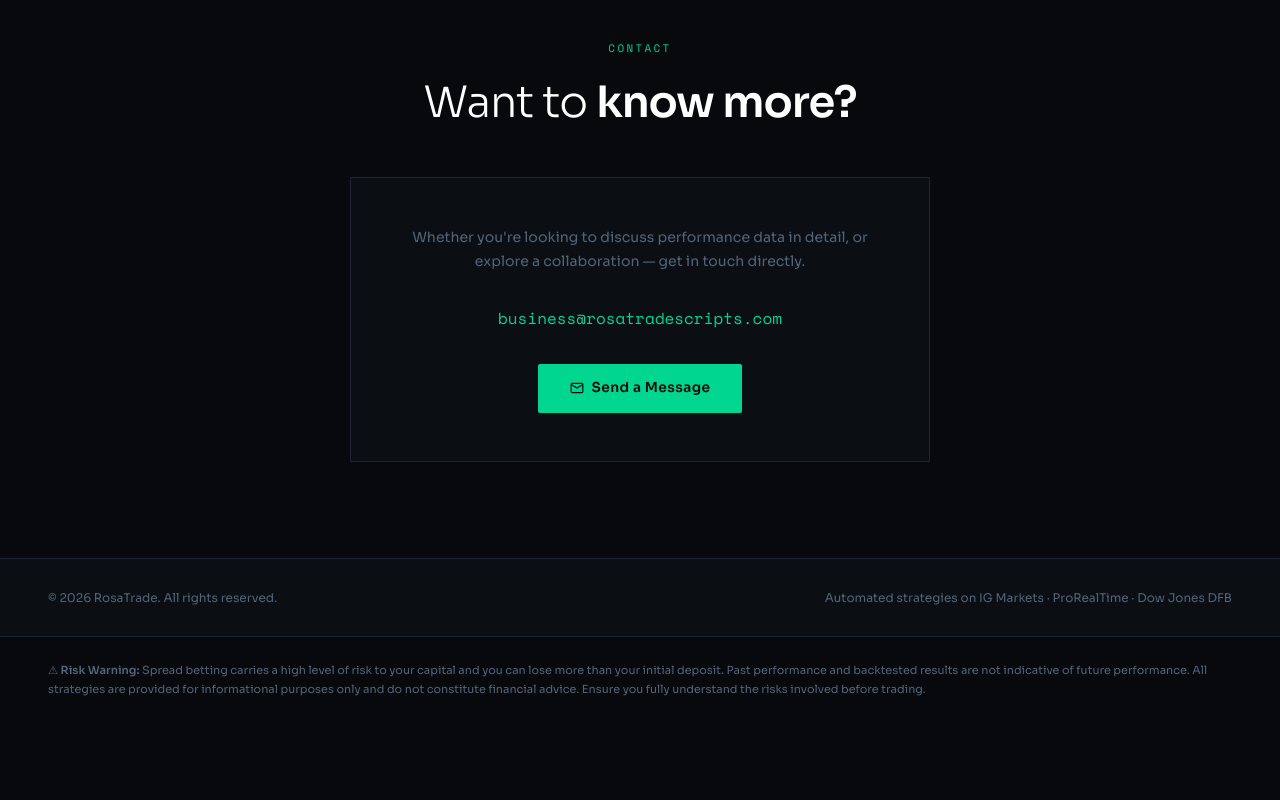
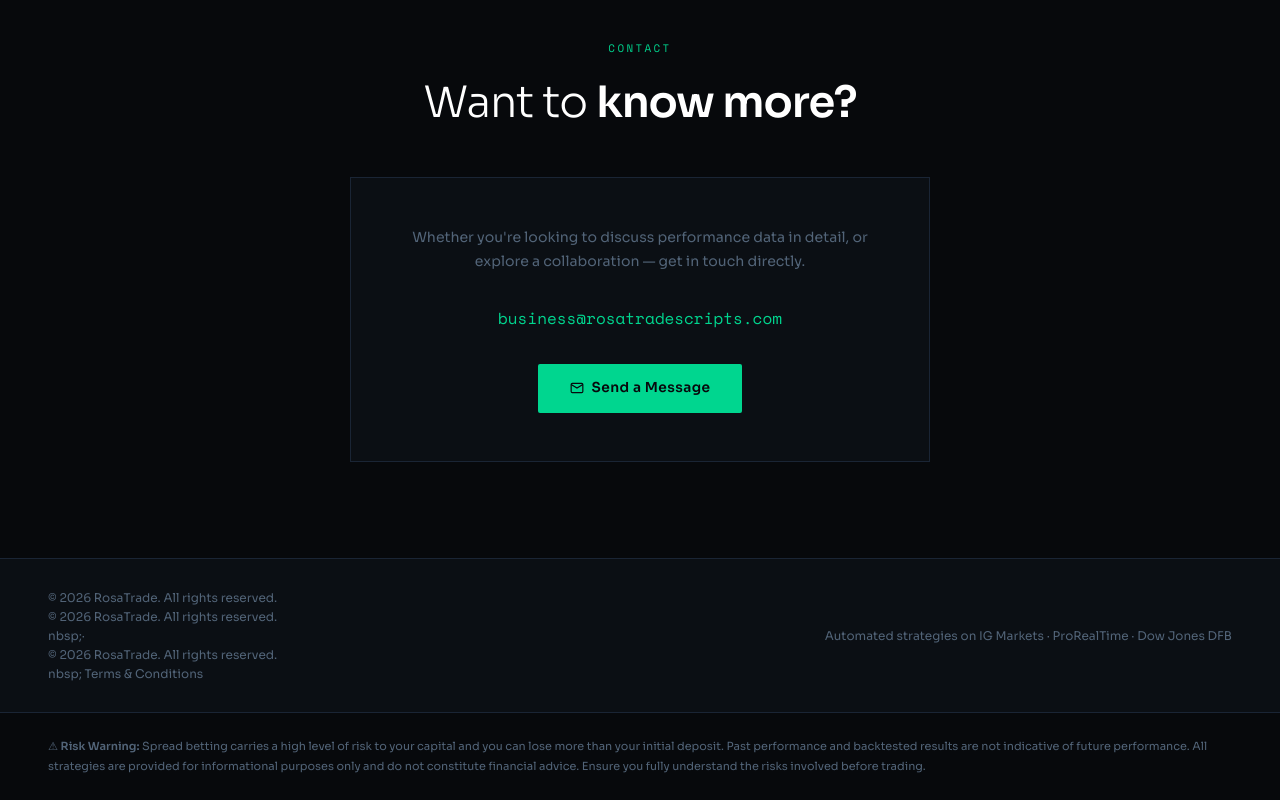
Before and after one commit to BoringTrader1983/rosatrade, a plain HTML site: page index.html in a window 1280 px wide. Shown: the part 4269-5069 px from the top of the page. Before the commit the page ends 4992 px from the top, so only its background shows below. Drawn offline with nearby package versions, Linux system fonts and the light colour scheme.

Commit message:
Update index.html

```diff
--- a/index.html
+++ b/index.html
@@ -927,7 +927,7 @@
 
 <!-- FOOTER -->
 <footer>
-  <div>© 2026 RosaTrade. All rights reserved.</div>
+  <div>© 2026 RosaTrade. All rights reserved. <div>© 2026 RosaTrade. All rights reserved.</div>nbsp;·<div>© 2026 RosaTrade. All rights reserved.</div>nbsp; <a href="terms.html" style="color:var(--text-dim);text-decoration:none;">Terms &amp; Conditions</a></div>
   <div>Automated strategies on IG Markets · ProRealTime · Dow Jones DFB</div>
 </footer>
 <div class="disclaimer">
```
